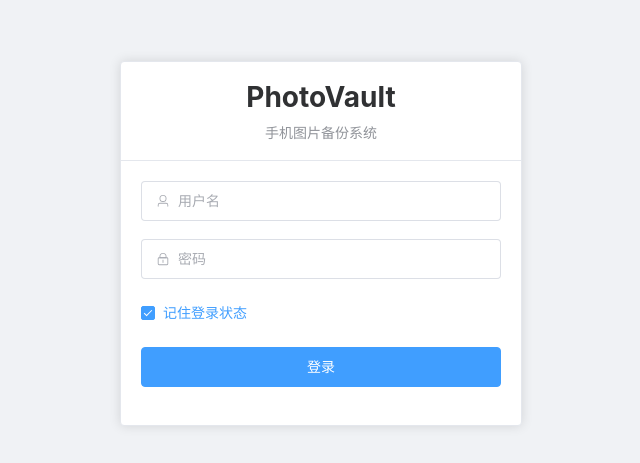
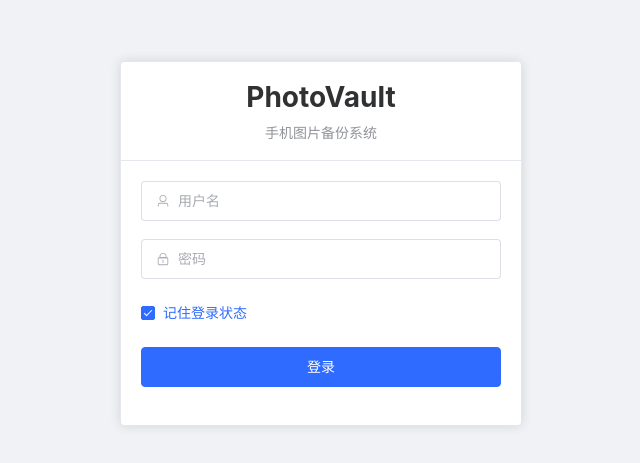
Before and after one commit to lucky0523/PhotoVault, a Vue app in the folder web/: page /login in a window 1280 px wide. Shown: the part 157-620 px from the top of the page, without its empty margins (319-959 px from the left). Built offline with nearby package versions, Linux system fonts and the light colour scheme; no server answers.

Commit message:
【多端】统一整体的颜色语言

```diff
--- a/web/src/main.ts
+++ b/web/src/main.ts
@@ -3,6 +3,8 @@ import { createPinia } from 'pinia'
 import ElementPlus from 'element-plus'
 import 'element-plus/dist/index.css'
 import * as ElementPlusIconsVue from '@element-plus/icons-vue'
+// PhotoVault 主题色，须在 Element 默认样式之后引入以覆盖其 CSS 变量
+import './styles/theme.css'
 
 import App from './App.vue'
 import router from './router'
--- /dev/null
+++ b/web/src/styles/theme.css
@@ -0,0 +1,80 @@
+/**
+ * PhotoVault 主题色 —— 与 Android/iOS 端 PhotoVaultColors 保持一致的色彩语言。
+ *
+ * 色彩语言：
+ * - Vault Blue  #2F6BFF  主色：主操作、当前导航、可点击强调、链接
+ * - Sync Green  #00D066  成功：已备份、设备连接、成功提示
+ * - Archive Amber #FFA91F 警告：回收站、扫描中、待处理、文件夹
+ * - Delete Rose #FF5C72  危险：删除、失败、不可逆风险
+ * - Soft Slate  #58677E  中性：次要信息、禁用态
+ *
+ * 通过覆盖 Element Plus 的 CSS 变量，让所有 Element 控件（按钮、开关、
+ * 标签、单选、复选、滑块、进度条等）统一使用品牌主题色。
+ * light-3/5/7/8/9 为与白色混合的浅色梯度，dark-2 为与黑色混合的深色。
+ */
+:root {
+  /* ---------- 主色 Vault Blue ---------- */
+  --el-color-primary: #2f6bff;
+  --el-color-primary-light-3: #6a95ff;
+  --el-color-primary-light-5: #97b5ff;
+  --el-color-primary-light-7: #c3d5ff;
+  --el-color-primary-light-8: #dae5ff;
+  --el-color-primary-light-9: #edf2ff;
+  --el-color-primary-dark-2: #2556cc;
+
+  /* ---------- 成功 Sync Green ---------- */
+  --el-color-success: #00d066;
+  --el-color-success-light-3: #4ddb8f;
+  --el-color-success-light-5: #80e8af;
+  --el-color-success-light-7: #b3f2cf;
+  --el-color-success-light-8: #ccf7df;
+  --el-color-success-light-9: #e6fbef;
+  --el-color-success-dark-2: #00a652;
+
+  /* ---------- 警告 Archive Amber ---------- */
+  --el-color-warning: #ffa91f;
+  --el-color-warning-light-3: #ffc25c;
+  --el-color-warning-light-5: #ffd48c;
+  --el-color-warning-light-7: #ffe5ba;
+  --el-color-warning-light-8: #ffedd1;
+  --el-color-warning-light-9: #fff6e8;
+  --el-color-warning-dark-2: #cc8719;
+
+  /* ---------- 危险 Delete Rose ---------- */
+  --el-color-danger: #ff5c72;
+  --el-color-danger-light-3: #ff8d9c;
+  --el-color-danger-light-5: #ffb3bd;
+  --el-color-danger-light-7: #ffd6dc;
+  --el-color-danger-light-8: #ffe6ea;
+  --el-color-danger-light-9: #fff2f4;
+  --el-color-danger-dark-2: #cc4a5b;
+
+  /* error 与 danger 同义，Element 部分组件读取 error */
+  --el-color-error: #ff5c72;
+  --el-color-error-light-3: #ff8d9c;
+  --el-color-error-light-5: #ffb3bd;
+  --el-color-error-light-7: #ffd6dc;
+  --el-color-error-light-8: #ffe6ea;
+  --el-color-error-light-9: #fff2f4;
+  --el-color-error-dark-2: #cc4a5b;
+
+  /* ---------- 中性 Soft Slate ---------- */
+  --el-color-info: #58677e;
+  --el-color-info-light-3: #8c96a8;
+  --el-color-info-light-5: #aeb6c3;
+  --el-color-info-light-7: #cfd3da;
+  --el-color-info-light-8: #dfe2e6;
+  --el-color-info-light-9: #eff0f2;
+  --el-color-info-dark-2: #465265;
+
+  /* ---------- 链接跟随主色 ---------- */
+  --el-link-hover-text-color: var(--el-color-primary-light-3);
+
+  /* ---------- PhotoVault 品牌语义变量（供自定义样式引用） ---------- */
+  --pv-vault-blue: #2f6bff;
+  --pv-sync-green: #00d066;
+  --pv-archive-amber: #ffa91f;
+  --pv-delete-rose: #ff5c72;
+  --pv-soft-slate: #58677e;
+  --pv-mist: #f7faff;
+}
--- a/web/src/views/DevicesView.vue
+++ b/web/src/views/DevicesView.vue
@@ -116,7 +116,7 @@ onMounted(() => {
 }
 
 .device-icon {
-  color: #409eff;
+  color: var(--el-color-primary);
 }
 
 .device-name {
@@ -159,15 +159,15 @@ onMounted(() => {
 }
 
 .status-backed-up {
-  background: #34c759;
+  background: var(--el-color-success);
 }
 
 .status-trashed {
-  background: #ff9500;
+  background: var(--el-color-warning);
 }
 
 .status-purged {
-  background: #ff3b30;
+  background: var(--el-color-danger);
 }
 
 .status-label {
--- a/web/src/views/PhotosView.vue
+++ b/web/src/views/PhotosView.vue
@@ -120,7 +120,7 @@
                 @click="navigateTo(dir.path)"
                 @contextmenu="showContextMenu($event, 'directory', undefined, dir)"
               >
-                <el-icon :size="32" color="#e6a23c"><Folder /></el-icon>
+                <el-icon :size="32" color="var(--el-color-warning)"><Folder /></el-icon>
                 <div class="directory-info">
                   <span class="directory-name">{{ dir.name }}</span>
                   <span class="directory-count">{{ dir.backed_up_count }} 个文件</span>
@@ -137,7 +137,7 @@
             >
               <el-table-column width="50">
                 <template #default>
-                  <el-icon :size="20" color="#e6a23c"><Folder /></el-icon>
+                  <el-icon :size="20" color="var(--el-color-warning)"><Folder /></el-icon>
                 </template>
               </el-table-column>
               <el-table-column prop="name" label="名称" min-width="200" />
@@ -1226,10 +1226,10 @@ onMounted(() => {
 }
 
 .context-menu-item.danger {
-  color: #f56c6c;
+  color: var(--el-color-danger);
 }
 
 .context-menu-item.danger:hover {
-  background: #fef0f0;
+  background: var(--el-color-danger-light-9);
 }
 </style>
--- a/web/src/views/TimelineView.vue
+++ b/web/src/views/TimelineView.vue
@@ -703,7 +703,7 @@ onMounted(() => {
 }
 
 .year-item.active {
-  background: #ecf5ff;
+  background: var(--el-color-primary-light-9);
   color: var(--el-color-primary);
 }
 
@@ -751,7 +751,7 @@ onMounted(() => {
 }
 
 .month-item.active {
-  background: #ecf5ff;
+  background: var(--el-color-primary-light-9);
   color: var(--el-color-primary);
 }
 
@@ -1085,11 +1085,11 @@ onMounted(() => {
 }
 
 .context-menu-item.danger {
-  color: #f56c6c;
+  color: var(--el-color-danger);
 }
 
 .context-menu-item.danger:hover {
-  background: #fef0f0;
+  background: var(--el-color-danger-light-9);
 }
 </style>
 
```
Also changed, not shown: 11 other files (tests, documents, lock files or other folders).
